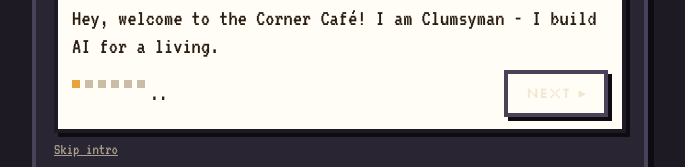
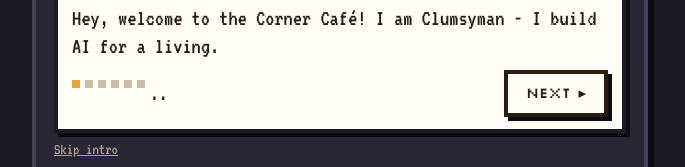
Before and after one commit to a-clumsyman/inference-explainer, a React (Vite) app in the folder cafe/: page / in a window 1280 px wide. Shown: the part 374-541 px from the top of the page, without its empty margins (300-985 px from the left). Built offline with nearby package versions, Linux system fonts and the light colour scheme.

Commit message:
Fix story Next button contrast on the speech card

```diff
--- a/cafe/src/style.css
+++ b/cafe/src/style.css
@@ -118,6 +118,7 @@ textarea:focus{outline:none;border-color:var(--acc)}
 .speechctl{display:flex;align-items:center;gap:12px}
 .speechctl .btn{margin:0;width:auto;padding:10px 18px}
 .speechctl .btn.start{background:var(--ok)}
+.speech .btn.ghost{color:#2a1d12;border-color:#2a1d12}
 .speechctl .btn.next{margin-left:auto}
 .speech .dots{display:flex;gap:5px}
 .speech .dots i{width:8px;height:8px;background:#c9bda6;display:block}
```
